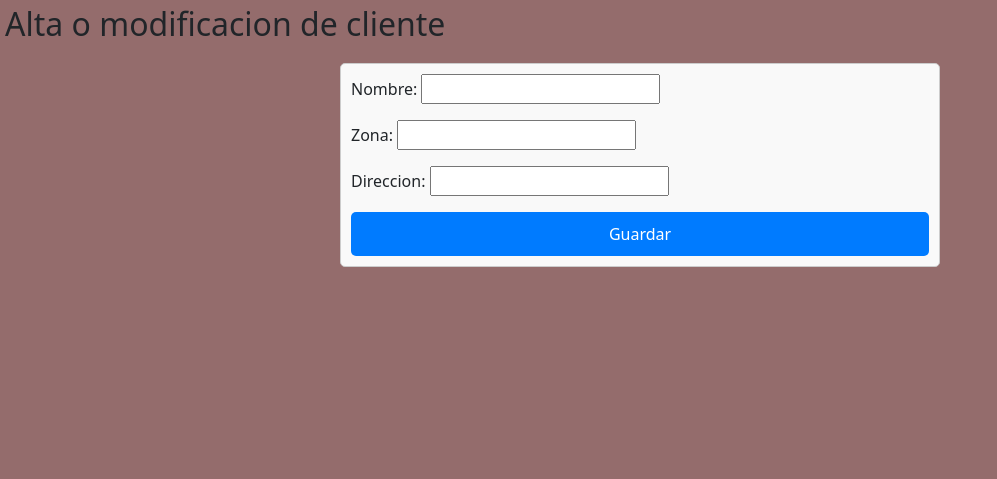
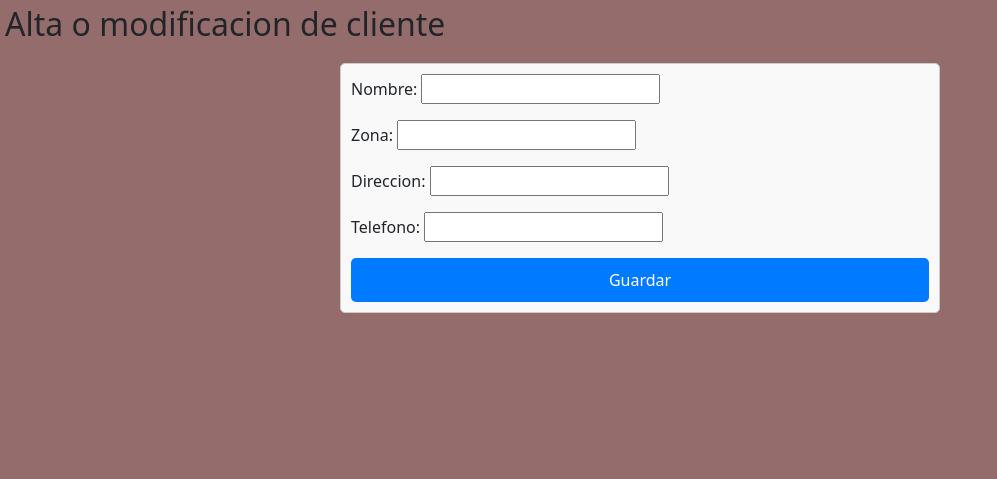
Before and after one commit to nicosanjurjo/lafamilia, a Django app: page /gestion/clientes/add/ in a window 1280 px wide. Shown: the part 55-534 px from the top of the page, without its empty margins (0-997 px from the left). Run offline with Django 5.2, Linux system fonts and the light colour scheme; some libraries are stand-ins or nearby versions.

Commit message:
AddTelefonoField

```diff
--- a/lafamilia/gestion/forms.py
+++ b/lafamilia/gestion/forms.py
@@ -15,4 +15,4 @@ class VendedorForm(forms.ModelForm):
 class ClienteForm(forms.ModelForm):
     class Meta:
         model = Cliente
-        fields = ['nombre', 'zona', 'direccion']
+        fields = ['nombre', 'zona', 'direccion', 'telefono']
--- a/lafamilia/gestion/models.py
+++ b/lafamilia/gestion/models.py
@@ -22,6 +22,7 @@ class Cliente(models.Model):
     nombre=models.CharField(max_length=30)
     zona=models.CharField(max_length=30)
     direccion=models.CharField(max_length=30)
+    telefono=models.IntegerField(null=True)
 
     def __str__(self):
         return self.nombre
--- a/lafamilia/templates/gestion/cli.html
+++ b/lafamilia/templates/gestion/cli.html
@@ -18,6 +18,7 @@
             <th>Zona</th>
             <th>Nombre</th>
             <th>Direccion</th>
+            <th>Teléfono</th>
             <th>Acciones</th>
         </tr>
         </thead>
@@ -28,6 +29,7 @@
                 <td>{{ cliente.zona }}</td>
                 <td>{{ cliente.nombre }}</td>
                 <td>{{ cliente.direccion }}</td>
+                <td>{{ cliente.telefono }}</td>
                 <td>
                     <a class="btn btn-primary" href="{% url 'Cli-Edit' cliente.pk %}">Editar</a>
                     |
```
Also changed, not shown: lafamilia/db.sqlite3, lafamilia/gestion/migrations/0004_cliente_telefono.py (added), 1 other file.
